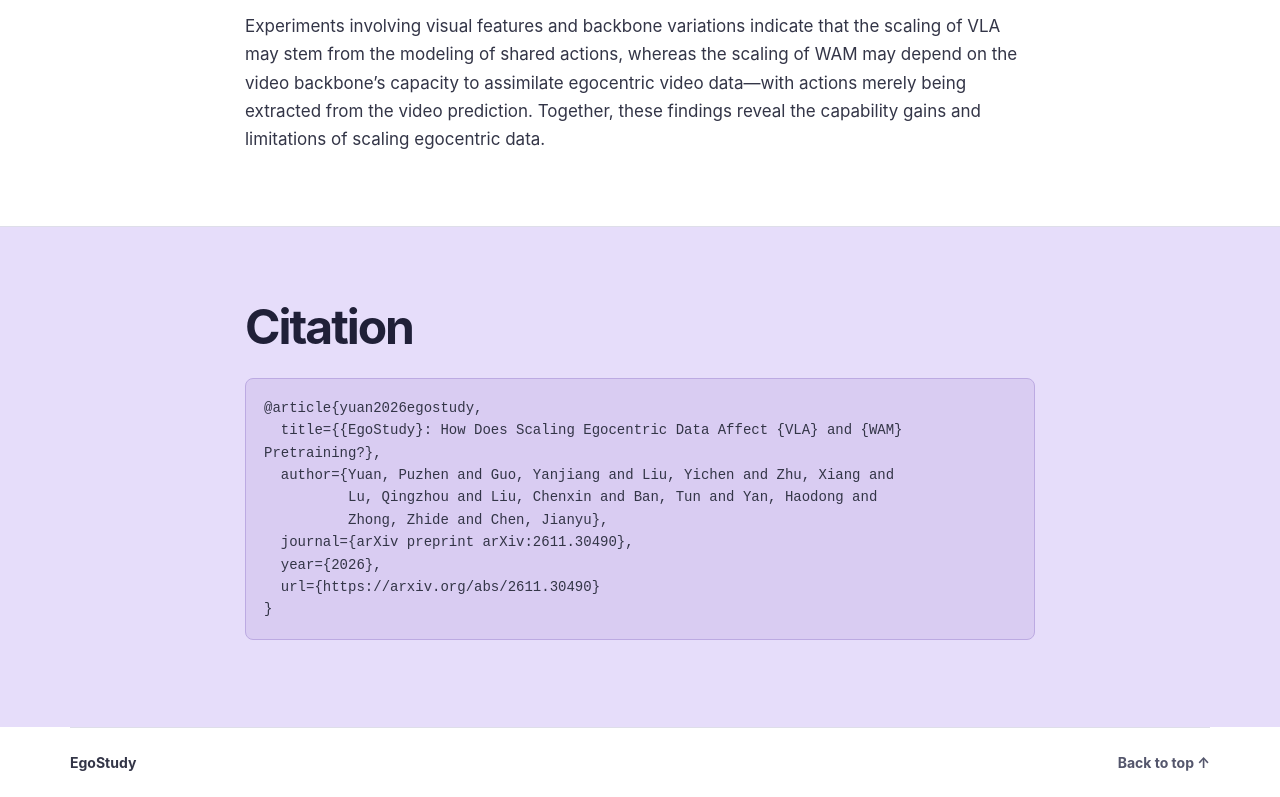
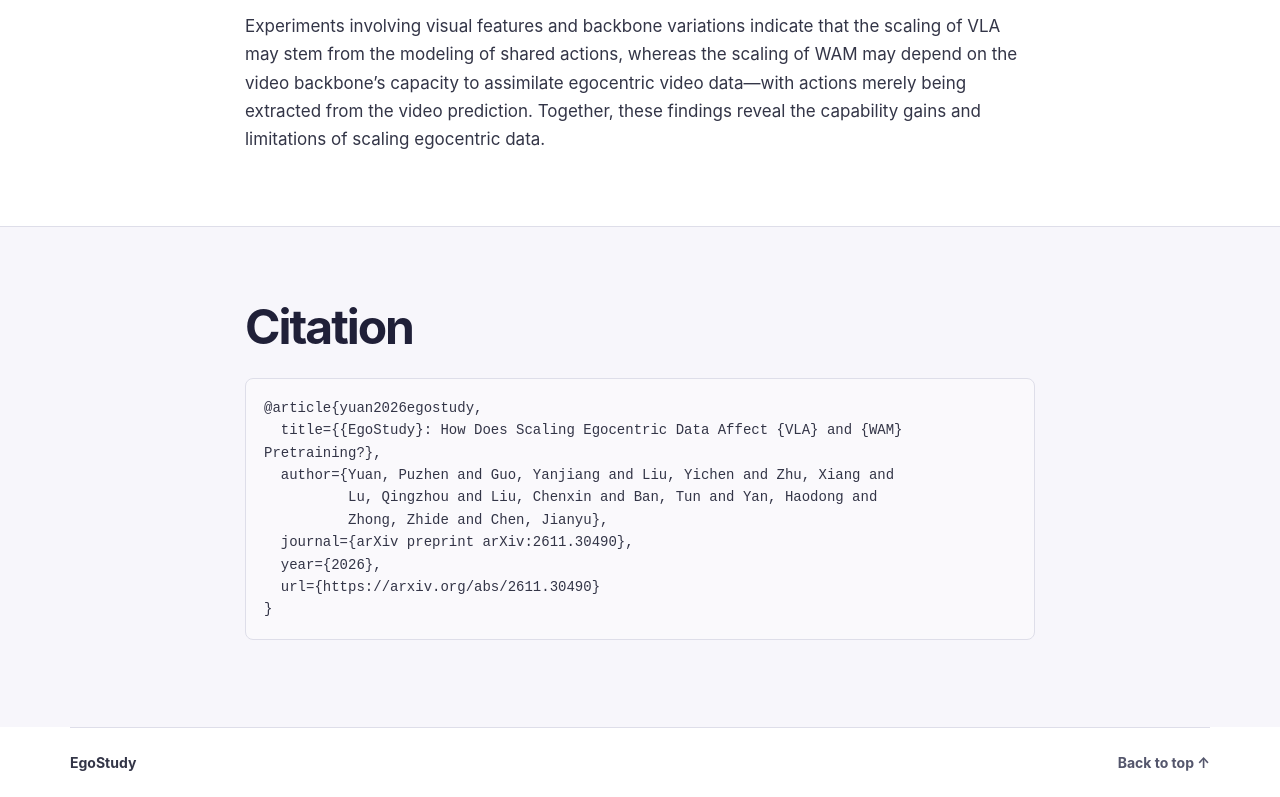
Before and after one commit to PuzhenYuan/EgoStudy-website, a plain HTML site: page index.html in a window 1280 px wide. Shown: the part 8697-9494 px from the top of the page. Drawn offline with Linux system fonts and the light colour scheme.

Commit message:
Match Citation colors to Abstract and Experiments

```diff
--- a/index.html
+++ b/index.html
@@ -6,7 +6,7 @@
 <meta name="author" content="Puzhen Yuan, Yanjiang Guo, Yichen Liu, Xiang Zhu, Qingzhou Lu, Chenxin Liu, Tun Ban, Haodong Yan, Zhide Zhong, Jianyu Chen">
 <meta name="description" content="A controlled study of how scaling egocentric human demonstrations affects VLA and WAM pretraining for dexterous robot control.">
 <title>EgoStudy | How Does Scaling Egocentric Data Affect VLA and WAM Pretraining?</title>
-<link rel="stylesheet" href="style.css?v=2">
+<link rel="stylesheet" href="style.css?v=3">
 </head>
 <body id="top">
 <a class="skip" href="#main">Skip to content</a>
--- a/style.css
+++ b/style.css
@@ -63,7 +63,7 @@ figcaption b { color: var(--accent); }
 .section { padding-block: clamp(44px, 5.7vw, 82px); border-top: 1px solid var(--line); }
 .section h2 { margin-bottom: 24px; }
 .reading > p + p { margin-top: 15px; }
-.abstract { background: var(--pale); }
+.abstract, #citation { background: var(--pale); }
 .lede { max-width: 830px; font-size: clamp(18px, 1.7vw, 22px); line-height: 1.55; }
 .design-grid { display: grid; grid-template-columns: 1fr 1fr; gap: clamp(22px, 4vw, 60px); margin: 34px 0; }
 .design-grid > div { display: flex; flex-direction: column; }
@@ -74,7 +74,7 @@ figcaption b { color: var(--accent); }
 .design-grid img { height: 100%; object-fit: contain; }
 .design-grid figcaption { min-height: 80px; }
 .protocol { border-left: 3px solid #a79acb; padding-left: 19px; max-width: 905px; }
-.experiments { background: #faf9fc; }
+.experiments, #citation pre { background: #faf9fc; }
 .experiment-layout { display: grid; grid-template-columns: 183px minmax(0,1fr); gap: clamp(22px, 4vw, 62px); align-items: start; }
 .experiments h2 { margin-bottom: 36px; }
 .toc { position: sticky; top: 86px; display: grid; border-top: 1px solid var(--line); }
@@ -95,8 +95,7 @@ th:first-child { text-align: left; }
 thead { background: var(--pale); font-size: 14px; }
 tbody td:last-child { font-weight: 650; color: var(--accent); }
 .note { color: var(--secondary); margin: 8px 0 22px; font-size: 13px; }
-#citation { background: #e6ddfa; }
-#citation pre { padding: 18px; border: 1px solid #bcaae2; border-radius: 8px; background: #d9ccf2; white-space: pre-wrap; overflow-wrap: anywhere; font-size: 14px; line-height: 1.6; }
+#citation pre { padding: 18px; border: 1px solid var(--line); border-radius: 8px; white-space: pre-wrap; overflow-wrap: anywhere; font-size: 14px; line-height: 1.6; }
 footer { display: flex; align-items: center; justify-content: space-between; padding-block: 23px; border-top: 1px solid var(--line); font-size: 14px; font-weight: 650; }
 @media(max-width: 800px) {
   .experiment-layout { grid-template-columns: minmax(0,1fr); gap: 28px; }
```
